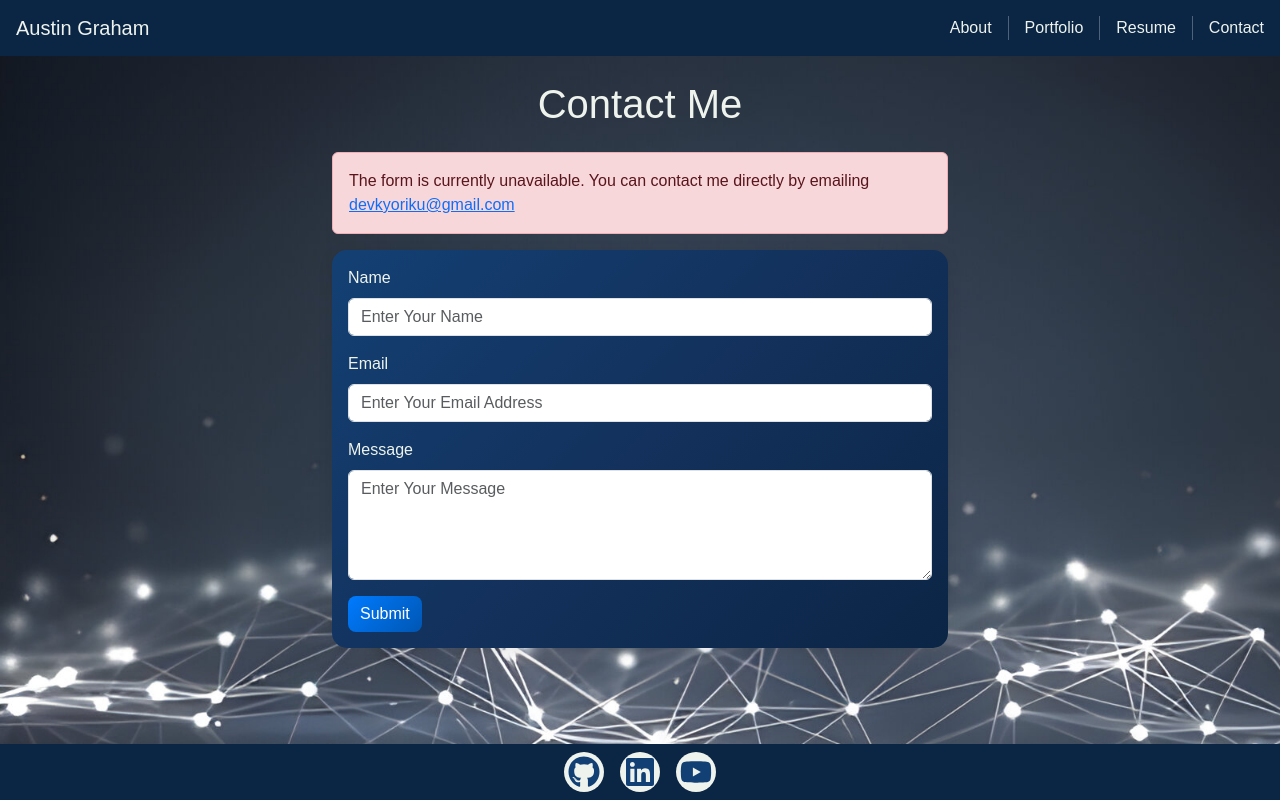
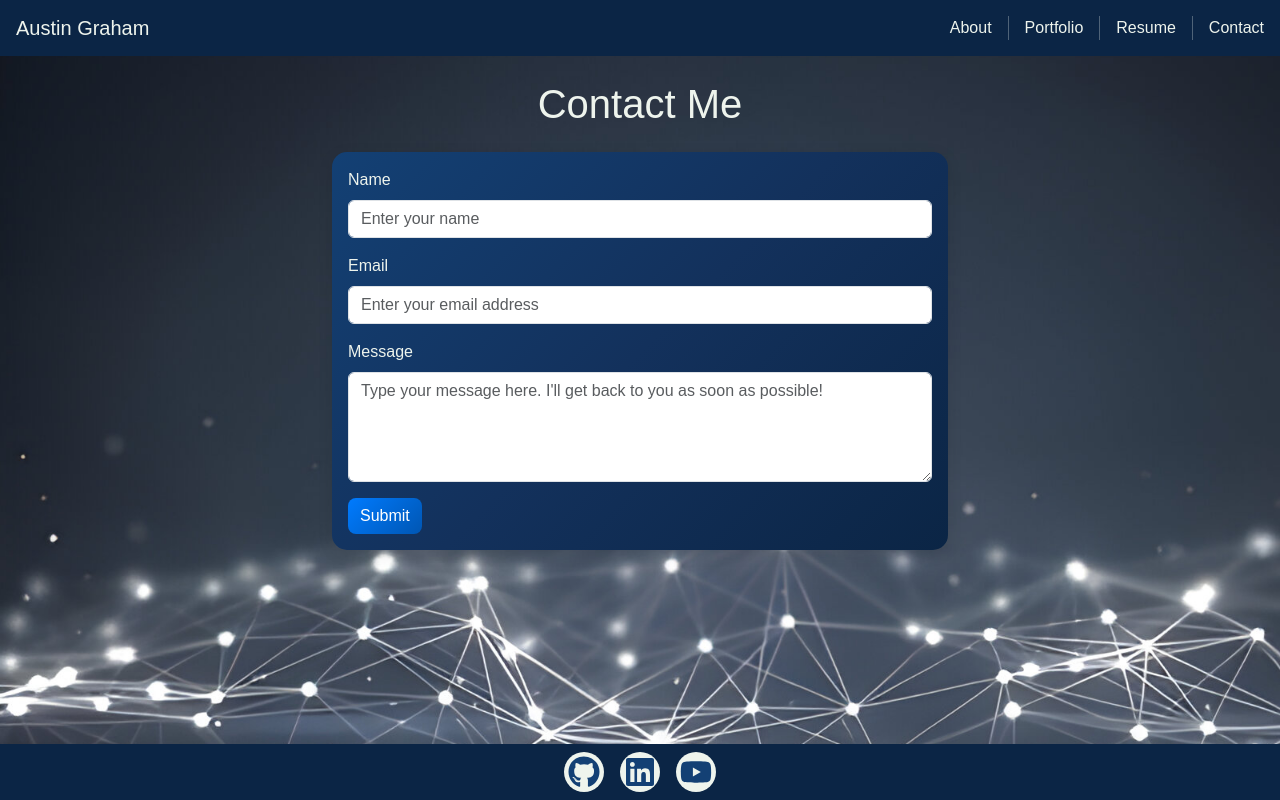
Before and after one commit to kyoriku/react-portfolio, a React (Vite) app: page /contact in a window 1280 px wide. Built offline with nearby package versions, Linux system fonts and the light colour scheme.

Commit message:
implemented netlify form submission

```diff
--- a/src/components/Contact.jsx
+++ b/src/components/Contact.jsx
@@ -1,105 +1,119 @@
-import React, { useState } from 'react'; // Importing React to use JSX
-import { motion } from 'framer-motion'; // Importing motion from framer-motion for animations
-import '../styles/Contact.css'; // Importing CSS file to style component
+import React, { useState } from 'react';
+import { motion } from 'framer-motion';
+import '../styles/Contact.css';
 
-// Animation variant for the heading
 const headingVariants = {
-  hidden: { opacity: 0, y: -25 }, // Slide in from the top
+  hidden: { opacity: 0, y: -25 },
   visible: { opacity: 1, y: 0, transition: { duration: 0.3, ease: "easeInOut" } },
 };
 
-// Animation variant for the form
 const formVariants = {
   hidden: { opacity: 0, y: 25 },
   visible: { opacity: 1, y: 0, transition: { duration: 0.3, ease: "easeInOut" } },
 };
 
-// Functional component to display contact form
 const Contact = () => {
-  const [name, setName] = useState(''); // State to keep track of the name input
-  const [email, setEmail] = useState(''); // State to keep track of the email input
-  const [message, setMessage] = useState(''); // State to keep track of the message input
-  const [nameError, setNameError] = useState(''); // State to keep track of the name input error
-  const [emailError, setEmailError] = useState(''); // State to keep track of the email input error
-  const [messageError, setMessageError] = useState(''); // State to keep track of the message input error
-  const [submitStatus, setSubmitStatus] = useState(''); // State to keep track of the form submission status
+  const [name, setName] = useState('');
+  const [email, setEmail] = useState('');
+  const [message, setMessage] = useState('');
+  const [nameError, setNameError] = useState('');
+  const [emailError, setEmailError] = useState('');
+  const [messageError, setMessageError] = useState('');
+  const [submitStatus, setSubmitStatus] = useState('');
+  const [isSubmitting, setIsSubmitting] = useState(false);
 
-  // Function to handle the change of the name input
   const handleNameChange = (e) => {
-    const newName = e.target.value; // Getting the new name input value
-    setName(newName); // Setting the name state to the new name input value
-    setNameError(!newName ? 'Name is required' : ''); // Setting the name error state to an error message if the new name input value is empty
+    const newName = e.target.value;
+    setName(newName);
+    setNameError(!newName ? 'Name is required' : '');
   };
 
-  // Function to handle the change of the email input
-  const handleEmailChange = (e) => { // Getting the new email input value
-    const newEmail = e.target.value; // Setting the email state to the new email input value
-    setEmail(newEmail); // Setting the email state to the new email input value
-    setEmailError(!newEmail ? 'Email is required' : ''); // Setting the email error state to an error message if the new email input value is empty
+  const handleEmailChange = (e) => {
+    const newEmail = e.target.value;
+    setEmail(newEmail);
+    setEmailError(!newEmail ? 'Email is required' : '');
   };
 
-  // Function to handle the change of the message input
   const handleMessageChange = (e) => {
-    const newMessage = e.target.value; // Getting the new message input value
-    setMessage(newMessage); // Setting the message state to the new message input value
-    setMessageError(!newMessage ? 'Message is required' : ''); // Setting the message error state to an error message if the new message input value is empty
+    const newMessage = e.target.value;
+    setMessage(newMessage);
+    setMessageError(!newMessage ? 'Message is required' : '');
   };
 
-  // Function to check if the email input value is a valid email address
   const isValidEmail = (email) => {
-    // Returning a boolean value based on whether the email input value matches the regular expression pattern
     return /^[^\s@]+@[^\s@]+\.[^\s@]+$/.test(email);
   };
 
-  // Function to handle the invalid email input
   const handleInvalidEmail = () => {
-    // Setting the email error state to an error message if the email input value is not a valid email address
     setEmailError(!email ? 'Email is required' : !isValidEmail(email) ? 'Invalid email address' : '');
   };
 
-  // Function to handle the form submission
-  const handleFormSubmit = (e) => {
-    e.preventDefault(); // Preventing the default form submission behavior
+  const handleFormSubmit = async (e) => {
+    e.preventDefault();
 
-    // Setting the name error state to an error message if the name input value is empty
+    // Form validation
     setNameError(!name ? 'Name is required' : '');
-    // Setting the email error state to an error message if the email input value is empty or not a valid email address
     setEmailError(!email ? 'Email is required' : !isValidEmail(email) ? 'Invalid email address' : '');
-    // Setting the message error state to an error message if the message input value is empty
     setMessageError(!message ? 'Message is required' : '');
 
-    // Checking if the name, email, and message input values are not empty and the email input value is a valid email address
     if (name && email && isValidEmail(email) && message) {
-      setSubmitStatus('The form feature is currently unavailable. You can contact me directly by emailing devkyoriku@gmail.com'); // Setting the form submission status state to a success message (Note to self: change message when the form feature is available: 'Form submitted successfully!')
-      console.log('Form submitted with data:', { name, email, message }); // Logging the form data to the console
-      setName(''); // Clearing the name input value
-      setEmail(''); // Clearing the email input value
-      setMessage(''); // Clearing the message input value
-      setNameError(''); // Clearing the name error message
-      setEmailError(''); // Clearing the email error message
-      setMessageError(''); // Clearing the message error message
+      setIsSubmitting(true);
+      try {
+        const formData = new FormData();
+        formData.append('form-name', 'contact');
+        formData.append('name', name);
+        formData.append('email', email);
+        formData.append('message', message);
+
+        await fetch('/', {
+          method: 'POST',
+          body: formData,
+        });
+
+        setSubmitStatus('Form submitted successfully! I will get back to you soon.');
+        // Clear form
+        setName('');
+        setEmail('');
+        setMessage('');
+        setNameError('');
+        setEmailError('');
+        setMessageError('');
+      } catch (error) {
+        setSubmitStatus('There was an error submitting the form. Please try again.');
+      } finally {
+        setIsSubmitting(false);
+      }
     }
   };
 
-  // Returning the contact form with input fields for name, email, and message
   return (
     <section className="container py-4 col-md-6 mb-4">
       <motion.h1
         className="text-center mb-4"
-        variants={headingVariants} // Animate the heading (previously defined variant)
+        variants={headingVariants}
         initial="hidden"
         animate="visible"
       >
         Contact Me
       </motion.h1>
-      <p className='px-3 alert alert-danger'>The form is currently unavailable. You can contact me directly by emailing <a href="mailto:devkyoriku@gmail.com">devkyoriku@gmail.com</a></p> {/* Note to self: remove this when the form is available */}
       <motion.form
         className="card p-3 mt-3"
-        variants={formVariants} // Animate the form
+        variants={formVariants}
         initial="hidden"
         animate="visible"
         onSubmit={handleFormSubmit}
+        name="contact"
+        data-netlify="true"
+        netlify-honeypot="bot-field"
       >
+        {/* Required hidden inputs for Netlify Forms */}
+        <input type="hidden" name="form-name" value="contact" />
+        <p hidden>
+          <label>
+            Don't fill this out if you're human: <input name="bot-field" />
+          </label>
+        </p>
+
         <div className="mb-3">
           <label htmlFor="name" className="form-label">
             Name
@@ -108,7 +122,8 @@ const Contact = () => {
             type="text"
             className="form-control"
             id="name"
-            placeholder="Enter Your Name"
+            name="name"
+            placeholder="Enter your name"
             autoComplete='name'
             value={name}
             onChange={handleNameChange}
@@ -125,7 +140,8 @@ const Contact = () => {
             type="email"
             className="form-control"
             id="email"
-            placeholder="Enter Your Email Address"
+            name="email"
+            placeholder="Enter your email address"
             autoComplete='email'
             value={email}
             onChange={handleEmailChange}
@@ -141,7 +157,8 @@ const Contact = () => {
           <textarea
             className="form-control"
             id="message"
-            placeholder="Enter Your Message"
+            name="message"
+            placeholder="Type your message here. I'll get back to you as soon as possible!"
             rows="4"
             value={message}
             onChange={handleMessageChange}
@@ -150,13 +167,21 @@ const Contact = () => {
           ></textarea>
           {messageError && <div id="messageError" className="text-danger">{messageError}</div>}
         </div>
-        <button type="submit" className="btn btn-primary custom-btn" onSubmit={handleFormSubmit}>
-          Submit
+        <button
+          type="submit"
+          className="btn btn-primary custom-btn"
+          disabled={isSubmitting}
+        >
+          {isSubmitting ? 'Submitting...' : 'Submit'}
         </button>
       </motion.form>
-      {submitStatus && <div className="mt-3 alert alert-danger">{submitStatus}</div>} {/* Note to self: change alert-danger to alert-success when the form is available */}
+      {submitStatus && (
+        <div className={`mt-3 alert ${submitStatus.includes('error') ? 'alert-danger' : 'alert-success'}`}>
+          {submitStatus}
+        </div>
+      )}
     </section>
   );
 };
 
-export default Contact; // Exporting the Contact component to be used in other parts of the application
+export default Contact;
```
